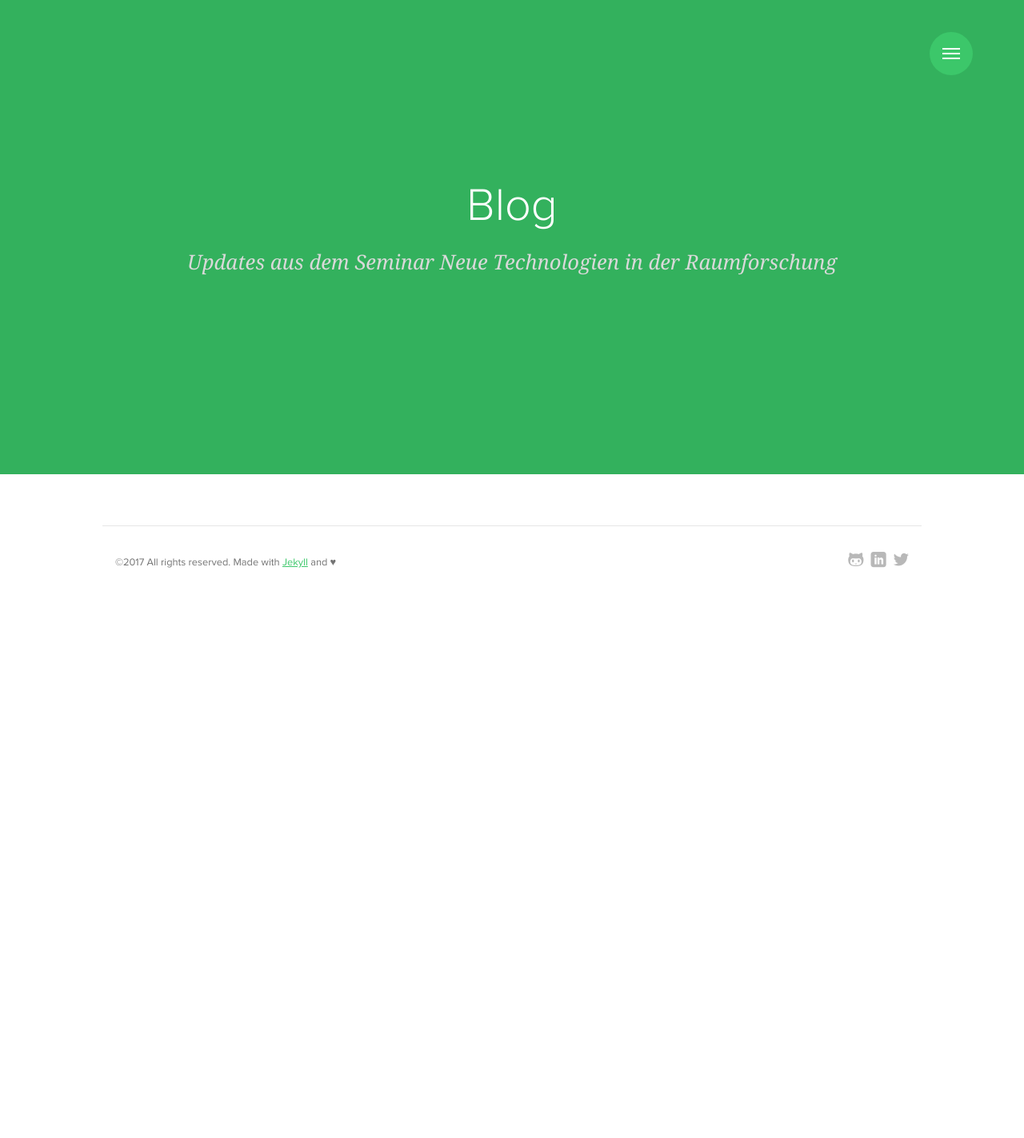
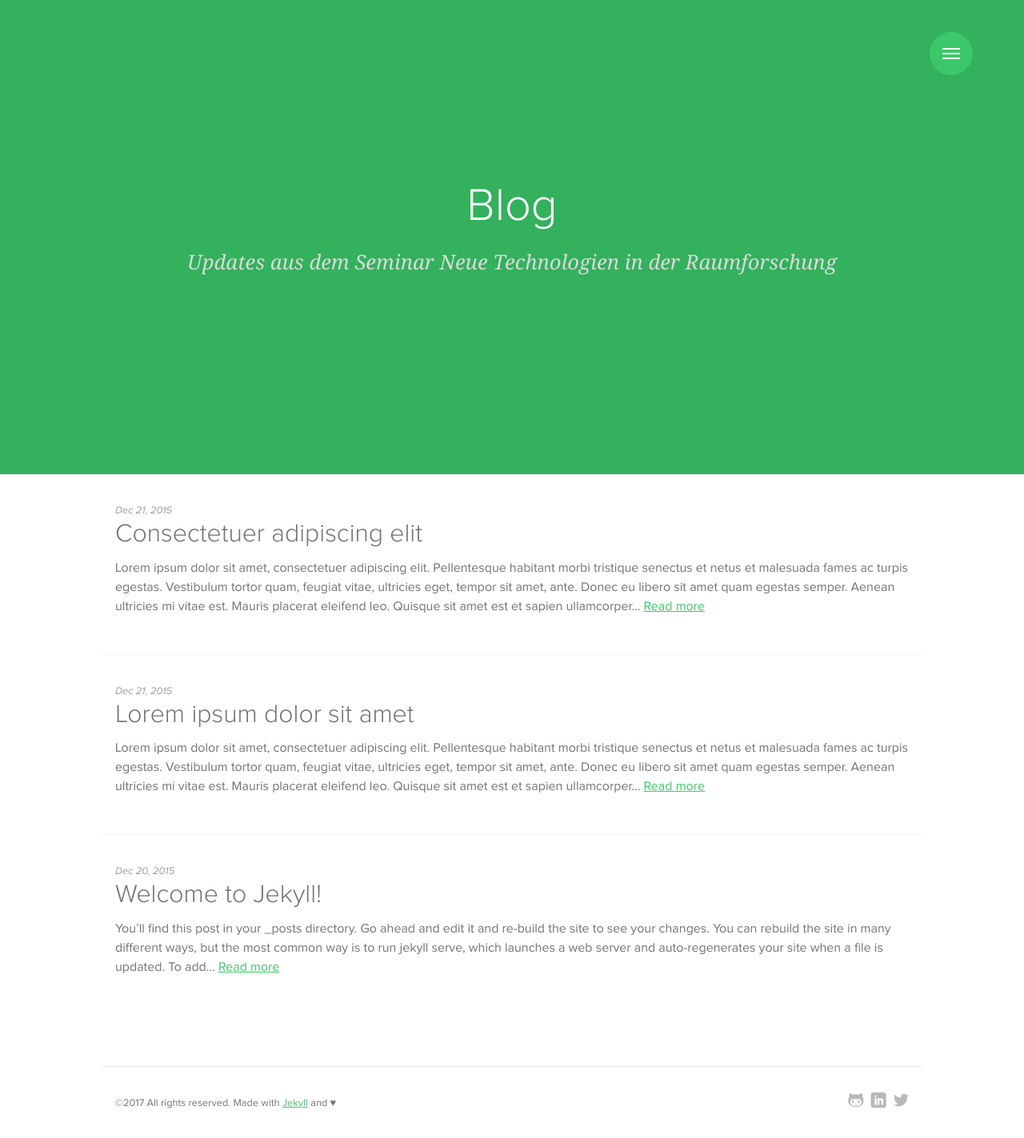
Before and after one commit to UTransForM/utransform.github.io, a Jekyll site: the page built from source/blog/index.html, in a window 1280 px wide. Shown: the whole page at 80% size. Built offline with Jekyll 4.4.1, drawn with Linux system fonts in a browser that asks for light colours; some web fonts are replaced.

Commit message:
fehlersuche

```diff
--- a/source/_layouts/blank.html
+++ b/source/_layouts/blank.html
@@ -10,5 +10,6 @@ layout: compress
 
     {{ content }}
 
+    {% include scripts.html %}
   </body>
 </html><!-- by nandomoreira.me -->
--- /dev/null
+++ b/source/_posts/2015-12-20-welcome-to-jekyll.markdown
@@ -0,0 +1,26 @@
+---
+layout: post
+title:  "Welcome to Jekyll!"
+permalink:  "welcome"
+date:   2015-12-20 11:58:35 -0200
+categories: jekyll update
+---
+You’ll find this post in your `_posts` directory. Go ahead and edit it and re-build the site to see your changes. You can rebuild the site in many different ways, but the most common way is to run `jekyll serve`, which launches a web server and auto-regenerates your site when a file is updated.
+
+To add new posts, simply add a file in the `_posts` directory that follows the convention `YYYY-MM-DD-name-of-post.ext` and includes the necessary front matter. Take a look at the source for this post to get an idea about how it works.
+
+Jekyll also offers powerful support for code snippets:
+
+{% highlight ruby %}
+def print_hi(name)
+  puts "Hi, #{name}"
+end
+print_hi('Tom')
+#=> prints 'Hi, Tom' to STDOUT.
+{% endhighlight %}
+
+Check out the [Jekyll docs][jekyll-docs] for more info on how to get the most out of Jekyll. File all bugs/feature requests at [Jekyll’s GitHub repo][jekyll-gh]. If you have questions, you can ask them on [Jekyll Talk][jekyll-talk].
+
+[jekyll-docs]: http://jekyllrb.com/docs/home
+[jekyll-gh]:   https://github.com/jekyll/jekyll
+[jekyll-talk]: https://talk.jekyllrb.com/
--- /dev/null
+++ b/source/_posts/2015-12-20-welcome-to-jekyll2.markdown
@@ -0,0 +1,35 @@
+---
+layout: post
+title:  "Lorem ipsum dolor sit amet"
+permalink:  "lorem-ipsum-dolor-sit-amet"
+date:   2015-12-21 20:08:35 -0200
+categories: jekyll update
+---
+
+<h1>Lorem ipsum dolor sit amet, consectetuer adipiscing elit.</h1>
+
+<p><strong>Pellentesque habitant morbi tristique</strong> senectus et netus et malesuada fames ac turpis egestas. Vestibulum tortor quam, feugiat vitae, ultricies eget, tempor sit amet, ante. Donec eu libero sit amet quam egestas semper. <em>Aenean ultricies mi vitae est.</em> Mauris placerat eleifend leo. Quisque sit amet est et sapien ullamcorper pharetra. Vestibulum erat wisi, condimentum sed, <code>commodo vitae</code>, ornare sit amet, wisi. Aenean fermentum, elit eget tincidunt condimentum, eros ipsum rutrum orci, sagittis tempus lacus enim ac dui. <a href="#">Donec non enim</a> in turpis pulvinar facilisis. Ut felis.</p>
+
+<h2>Header Level 2</h2>
+
+<ol>
+  <li>Lorem ipsum dolor sit amet, consectetuer adipiscing elit.</li>
+  <li>Aliquam tincidunt mauris eu risus.</li>
+</ol>
+
+<blockquote><p>Lorem ipsum dolor sit amet, consectetur adipiscing elit. Vivamus magna. Cras in mi at felis aliquet congue. Ut a est eget ligula molestie gravida. Curabitur massa. Donec eleifend, libero at sagittis mollis, tellus est malesuada tellus, at luctus turpis elit sit amet quam. Vivamus pretium ornare est.</p></blockquote>
+
+<h3>Header Level 3</h3>
+
+<ul>
+  <li>Lorem ipsum dolor sit amet, consectetuer adipiscing elit.</li>
+  <li>Aliquam tincidunt mauris eu risus.</li>
+</ul>
+
+{% highlight css %}
+#header h1 a {
+  display: block;
+  width: 300px;
+  height: 80px;
+}
+{% endhighlight %}
--- /dev/null
+++ b/source/_posts/2015-12-20-welcome-to-jekyll3.markdown
@@ -0,0 +1,35 @@
+---
+layout: post
+title:  "Consectetuer adipiscing elit"
+permalink:  "consectetuer-adipiscing-elit"
+date:   2015-12-21 20:08:35 -0200
+categories: jekyll update
+---
+
+<h1>Lorem ipsum dolor sit amet, consectetuer adipiscing elit.</h1>
+
+<p><strong>Pellentesque habitant morbi tristique</strong> senectus et netus et malesuada fames ac turpis egestas. Vestibulum tortor quam, feugiat vitae, ultricies eget, tempor sit amet, ante. Donec eu libero sit amet quam egestas semper. <em>Aenean ultricies mi vitae est.</em> Mauris placerat eleifend leo. Quisque sit amet est et sapien ullamcorper pharetra. Vestibulum erat wisi, condimentum sed, <code>commodo vitae</code>, ornare sit amet, wisi. Aenean fermentum, elit eget tincidunt condimentum, eros ipsum rutrum orci, sagittis tempus lacus enim ac dui. <a href="#">Donec non enim</a> in turpis pulvinar facilisis. Ut felis.</p>
+
+<h2>Header Level 2</h2>
+
+<ol>
+  <li>Lorem ipsum dolor sit amet, consectetuer adipiscing elit.</li>
+  <li>Aliquam tincidunt mauris eu risus.</li>
+</ol>
+
+<blockquote><p>Lorem ipsum dolor sit amet, consectetur adipiscing elit. Vivamus magna. Cras in mi at felis aliquet congue. Ut a est eget ligula molestie gravida. Curabitur massa. Donec eleifend, libero at sagittis mollis, tellus est malesuada tellus, at luctus turpis elit sit amet quam. Vivamus pretium ornare est.</p></blockquote>
+
+<h3>Header Level 3</h3>
+
+<ul>
+  <li>Lorem ipsum dolor sit amet, consectetuer adipiscing elit.</li>
+  <li>Aliquam tincidunt mauris eu risus.</li>
+</ul>
+
+{% highlight css %}
+#header h1 a {
+  display: block;
+  width: 300px;
+  height: 80px;
+}
+{% endhighlight %}
```
Also changed, not shown: source/_includes/comments.html (added, +30 -0 lines), source/_includes/icon-twitter.svg (added), 6 other files.
